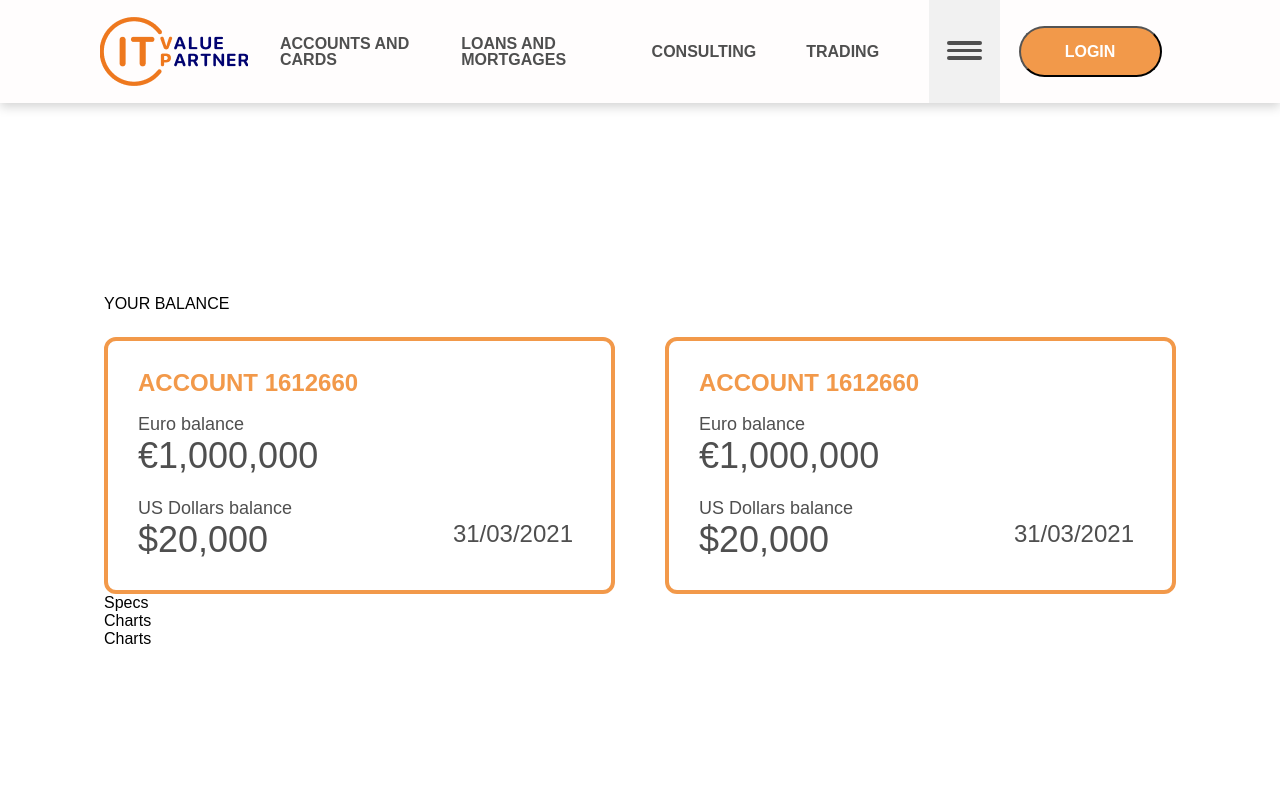
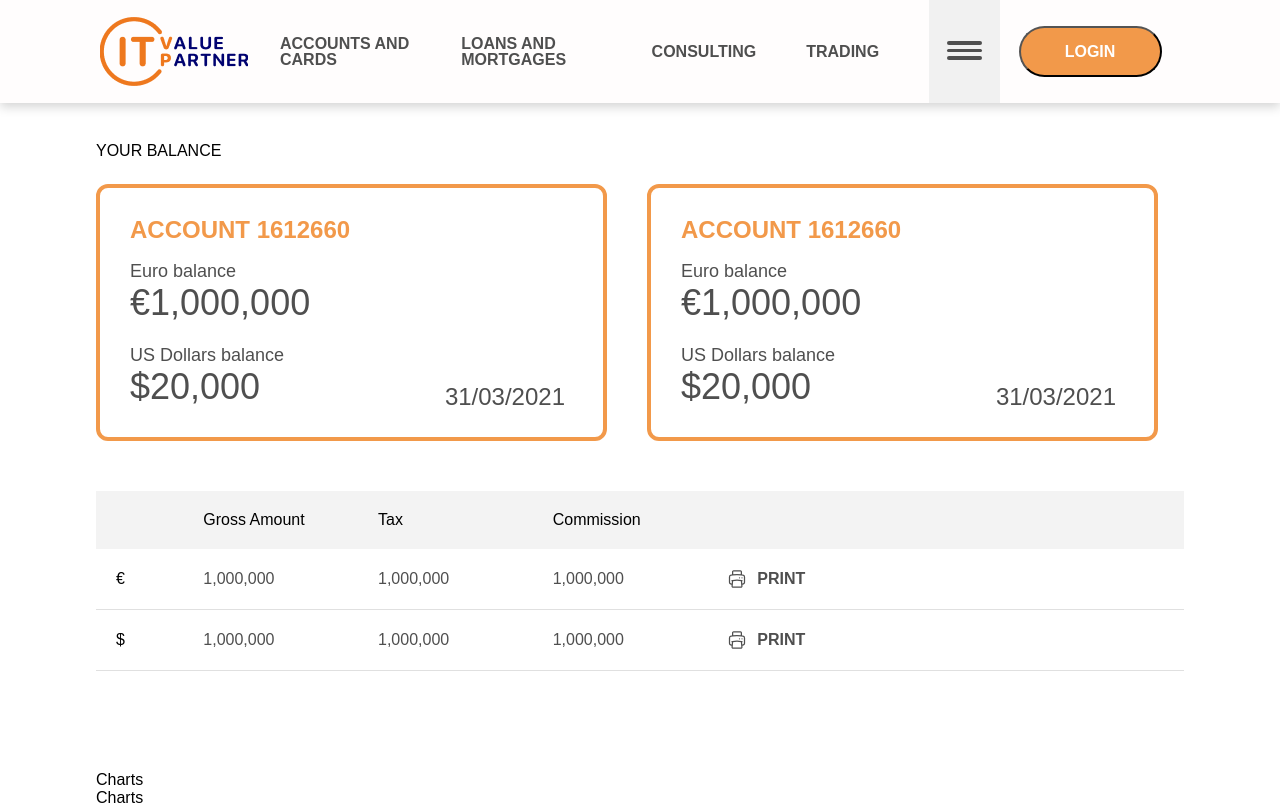
Before and after one commit to coccigabry/ITVP_accountStatementTest, a React (Vite) app in the folder client/: page /balance in a window 1280 px wide. Built offline with nearby package versions, Linux system fonts and the light colour scheme.

Commit message:
UI almost done, missing charts component

```diff
--- a/client/src/components/Specs.jsx
+++ b/client/src/components/Specs.jsx
@@ -2,7 +2,43 @@ import React from 'react'
 
 const Specs = () => {
   return (
-    <div>Specs</div>
+    <div className='specsWrapper'>
+      <div className="specsHeadRow">
+        <div className="headCol1"></div>
+        <div className="headCol2">Gross Amount</div>
+        <div className="headCol3">Tax</div>
+        <div className="headCol4">Commission</div>
+        <div className="headCol5"></div>
+      </div>
+      <div className="specsDataRow">
+        <div className="dataCol1">€</div>
+        <div className="dataCol2">1,000,000</div>
+        <div className="dataCol3">1,000,000</div>
+        <div className="dataCol4">1,000,000</div>
+        <div className="dataCol5">
+          <div className="printBtn">
+            <svg xmlns="http://www.w3.org/2000/svg" fill="none" viewBox="0 0 24 24" stroke-width="1.5" stroke="currentColor" className="printIcon">
+              <path stroke-linecap="round" stroke-linejoin="round" d="M6.72 13.829c-.24.03-.48.062-.72.096m.72-.096a42.415 42.415 0 0110.56 0m-10.56 0L6.34 18m10.94-4.171c.24.03.48.062.72.096m-.72-.096L17.66 18m0 0l.229 2.523a1.125 1.125 0 01-1.12 1.227H7.231c-.662 0-1.18-.568-1.12-1.227L6.34 18m11.318 0h1.091A2.25 2.25 0 0021 15.75V9.456c0-1.081-.768-2.015-1.837-2.175a48.055 48.055 0 00-1.913-.247M6.34 18H5.25A2.25 2.25 0 013 15.75V9.456c0-1.081.768-2.015 1.837-2.175a48.041 48.041 0 011.913-.247m10.5 0a48.536 48.536 0 00-10.5 0m10.5 0V3.375c0-.621-.504-1.125-1.125-1.125h-8.25c-.621 0-1.125.504-1.125 1.125v3.659M18 10.5h.008v.008H18V10.5zm-3 0h.008v.008H15V10.5z" />
+            </svg>
+            <span>PRINT</span>
+          </div>
+        </div>
+      </div>
+      <div className="specsDataRow">
+        <div className="dataCol1">$</div>
+        <div className="dataCol2">1,000,000</div>
+        <div className="dataCol3">1,000,000</div>
+        <div className="dataCol4">1,000,000</div>
+        <div className="dataCol5">
+          <div className="printBtn">
+            <svg xmlns="http://www.w3.org/2000/svg" fill="none" viewBox="0 0 24 24" stroke-width="1.5" stroke="currentColor" className="printIcon">
+              <path stroke-linecap="round" stroke-linejoin="round" d="M6.72 13.829c-.24.03-.48.062-.72.096m.72-.096a42.415 42.415 0 0110.56 0m-10.56 0L6.34 18m10.94-4.171c.24.03.48.062.72.096m-.72-.096L17.66 18m0 0l.229 2.523a1.125 1.125 0 01-1.12 1.227H7.231c-.662 0-1.18-.568-1.12-1.227L6.34 18m11.318 0h1.091A2.25 2.25 0 0021 15.75V9.456c0-1.081-.768-2.015-1.837-2.175a48.055 48.055 0 00-1.913-.247M6.34 18H5.25A2.25 2.25 0 013 15.75V9.456c0-1.081.768-2.015 1.837-2.175a48.041 48.041 0 011.913-.247m10.5 0a48.536 48.536 0 00-10.5 0m10.5 0V3.375c0-.621-.504-1.125-1.125-1.125h-8.25c-.621 0-1.125.504-1.125 1.125v3.659M18 10.5h.008v.008H18V10.5zm-3 0h.008v.008H15V10.5z" />
+            </svg>
+            <span>PRINT</span>
+          </div>
+        </div>
+      </div>
+    </div>
   )
 }
 
--- a/client/src/styles/components/_accountCard.scss
+++ b/client/src/styles/components/_accountCard.scss
@@ -37,7 +37,7 @@
 .balanceDate {
     position: absolute;
     right: 38px;
-    bottom: 44px;
+    bottom: 28px;
     font-weight: 500;
     font-size: 24px;
     line-height: 24px;
--- /dev/null
+++ b/client/src/styles/components/_specs.scss
@@ -0,0 +1,64 @@
+.specsWrapper {
+    width: 100%;
+}
+
+.specsHeadRow {
+    @include flex(center, center);
+    background: #F3F3F3;
+    padding: 20px;
+}
+
+.headCol1 {
+    flex: 1;
+}
+
+.headCol2,
+.headCol3,
+.headCol4 {
+    flex: 2;
+}
+
+.headCol5 {
+    flex: 5;
+}
+
+.specsDataRow {
+    @include flex(center, center);
+    border-bottom: 1px solid #E0E0E0;
+    padding: 20px;
+}
+
+.dataCol1 {
+    flex: 1;
+    font-weight: 400;
+    line-height: 16px;
+    color: #000000;
+}
+
+.dataCol2,
+.dataCol3,
+.dataCol4 {
+    flex: 2;
+    font-weight: 400;
+    line-height: 16px;
+    color: $itvp-grey;
+}
+
+.dataCol5 {
+    flex: 5;
+}
+
+.printBtn {
+    @include flex(center, flex-start);
+    font-weight: 700;
+    line-height: 16px;
+    color: $itvp-grey;
+    gap: 10px;
+    cursor: pointer;
+    width: fit-content;
+}
+
+.printIcon {
+    @include WxH(20px, 20px);
+    color: $itvp-grey;
+}
--- a/client/src/styles/pages/_balance.scss
+++ b/client/src/styles/pages/_balance.scss
@@ -1,11 +1,11 @@
 .balanceContainer {
     @include flex(center, center);
-    @include WxH(100vw, calc(100vh - 103px));
+    @include WxH(100%, 100%);
     min-height: 500px;
 }
 
 .balanceWrapper {
-    padding: 0 100px;
+    width: 85%;
 }
 
 .balanceTitle {
@@ -17,6 +17,11 @@
 }
 
 .accountCardContainer {
-    @include flex(center, center);
-    gap: 50px;
+    @include flex(center, flex-start);
+    gap: 40px;
+    margin-bottom: 50px;
 }
+
+.specsContainer {
+    margin-bottom: 100px;
+}
--- a/client/src/styles/pages/_home.scss
+++ b/client/src/styles/pages/_home.scss
@@ -1,6 +1,6 @@
 .homeContainer {
     @include flex(center, center);
-    @include WxH(100vw, calc(100vh - 103px));
+    @include WxH(100%, 100%);
     min-height: 500px;
 }
 
--- a/client/src/styles/style.css
+++ b/client/src/styles/style.css
@@ -11,8 +11,8 @@
   display: flex;
   align-items: center;
   justify-content: center;
-  width: 100vw;
-  height: calc(100vh - 103px);
+  width: 100%;
+  height: 100%;
   min-height: 500px;
 }
 
@@ -73,13 +73,13 @@
   display: flex;
   align-items: center;
   justify-content: center;
-  width: 100vw;
-  height: calc(100vh - 103px);
+  width: 100%;
+  height: 100%;
   min-height: 500px;
 }
 
 .balanceWrapper {
-  padding: 0 100px;
+  width: 85%;
 }
 
 .balanceTitle {
@@ -93,8 +93,13 @@
 .accountCardContainer {
   display: flex;
   align-items: center;
-  justify-content: center;
-  gap: 50px;
+  justify-content: flex-start;
+  gap: 40px;
+  margin-bottom: 50px;
+}
+
+.specsContainer {
+  margin-bottom: 100px;
 }
 
 .headerContainer {
@@ -230,9 +235,82 @@
 .balanceDate {
   position: absolute;
   right: 38px;
-  bottom: 44px;
+  bottom: 28px;
   font-weight: 500;
   font-size: 24px;
   line-height: 24px;
   color: #4F4F4F;
+}
+
+.specsWrapper {
+  width: 100%;
+}
+
+.specsHeadRow {
+  display: flex;
+  align-items: center;
+  justify-content: center;
+  background: #F3F3F3;
+  padding: 20px;
+}
+
+.headCol1 {
+  flex: 1;
+}
+
+.headCol2,
+.headCol3,
+.headCol4 {
+  flex: 2;
+}
+
+.headCol5 {
+  flex: 5;
+}
+
+.specsDataRow {
+  display: flex;
+  align-items: center;
+  justify-content: center;
+  border-bottom: 1px solid #E0E0E0;
+  padding: 20px;
+}
+
+.dataCol1 {
+  flex: 1;
+  font-weight: 400;
+  line-height: 16px;
+  color: #000000;
+}
+
+.dataCol2,
+.dataCol3,
+.dataCol4 {
+  flex: 2;
+  font-weight: 400;
+  line-height: 16px;
+  color: #4F4F4F;
+}
+
+.dataCol5 {
+  flex: 5;
+}
+
+.printBtn {
+  display: flex;
+  align-items: center;
+  justify-content: flex-start;
+  font-weight: 700;
+  line-height: 16px;
+  color: #4F4F4F;
+  gap: 10px;
+  cursor: pointer;
+  width: -moz-fit-content;
+  width: fit-content;
+}
+
+.printIcon {
+  width: 20px;
+  height: 20px;
+  color: #4F4F4F;
 }/*# sourceMappingURL=style.css.map */
--- a/client/src/styles/style.scss
+++ b/client/src/styles/style.scss
@@ -8,3 +8,4 @@
 
 @import './components/header';
 @import './components/accountCard';
+@import './components/specs';
```
Also changed, not shown: 1 other file (tests, documents, lock files or other folders).
